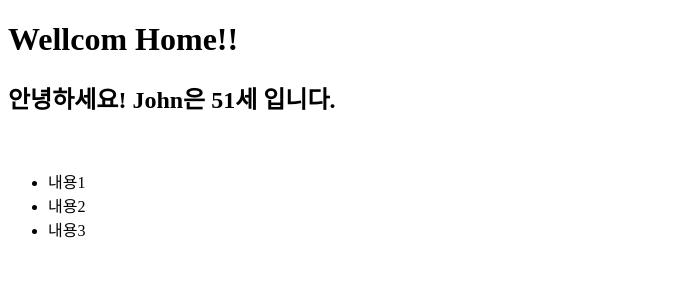
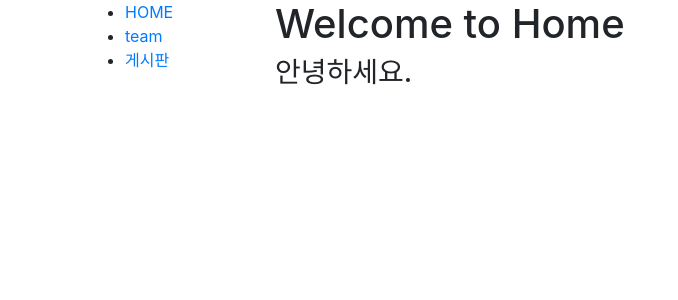
Before and after one commit to Young9235/django_project, a Django app: page / in a window 1280 px wide. Shown: the top 300 px of the page, without its empty margins (0-678 px from the left). Run offline with Django 3.2, Linux system fonts and the light colour scheme; some libraries are stand-ins or nearby versions.

Commit message:
2017.12.08 django

```diff
--- a/mysite/urls.py
+++ b/mysite/urls.py
@@ -15,12 +15,22 @@ Including another URLconf
 """
 from django.conf.urls import url
 from django.contrib import admin
+#from .views import home1
+from .views import Home
+from .views import Base
+from .views import Team
 
-from videos.views import home
-from videos.views import HomeView
+# from videos.views import home
+# from videos.views import HomeView
 
 urlpatterns = [
     url(r'^admin/', admin.site.urls),
     #url(r'^$', home, name='home'),
-    url(r'^$', HomeView.as_view(), name='home'),          #r은 read 읽는 것 / ^$:아무것도 안들어 간것.
+    #url(r'^$', HomeView.as_view(), name='home'),          #r은 read 읽는 것 / ^$:아무것도 안들어 간것. ^:시작 / $:끝
+    url(r'^$', Home.as_view()),
+    url(r'^base/$', Base.as_view()),
+    url(r'^team/$', Team.as_view()),
+    # url(r'^about/$', about),
+    # url(r'^team/$', team),
+    #url(r'^Team/$', Team.as_view()),
 ]
--- /dev/null
+++ b/mysite/views.py
@@ -0,0 +1,35 @@
+from django.http import HttpResponse
+from django.views.generic import View       # generic:
+from django.shortcuts import render
+
+#def home1(request):
+#    text = "Hello World"
+#    return HttpResponse(text)
+#def about(request):
+#    text ="<h1>우리에 대한 소개</h1>"
+#    text +="좋은 회사입니다."
+#    return HttpResponse(text)
+#def team(request):
+#    text = "<h1>팀장 : John</h1>"
+#    text +="<h1>팀원 : Jane</h1>"
+#    return HttpResponse(text)
+
+class Home(View):
+    def get(self, request, *args, **kwargs):
+        return render(request, "home.html", {})
+
+class Base(View):
+    def get(self, request, *args, **kwargs):
+        return render(request, "base.html", {})
+
+class Team(View):
+    def get(self, request, *args, **kwargs):
+        context = {
+            "team" : "숭이",
+            "number" : "10명",
+        }
+        return render(request, "team.html", context)
+
+        # 함수 get방식을 쓰는 것
+        # request의 텍스트 불러오기 {} : 서버에서 표시하고 싶은 값이 있을 때 쓰는 것
+        # 클래스는 대문자, 함수는 소문자.
--- /dev/null
+++ b/templates/base.html
@@ -0,0 +1,48 @@
+<!DOCTYPE html>
+<html lang="en">
+<head>
+<meta charset="UTF-8">
+<meta http-equiv="X-UA-Compatible" content="IE=edge">
+<meta name="viewport" content="width=device-width, initial-scale=1">
+
+<title>{% block title %}Base{% endblock %}</title>
+
+<!-- google web font -->
+<link href="https://fonts.googleapis.com/css?family=Roboto+Condensed:300,300i,400,400i,700,700i" rel="stylesheet">
+
+<!--bootstrap -->
+<link rel="stylesheet" href="https://maxcdn.bootstrapcdn.com/bootstrap/4.0.0-beta.2/css/bootstrap.min.css">
+
+
+</head>
+
+<body>
+<div class="container">
+    <div class="row">
+        <div class="col-md-2">
+            {%block sidebar%}
+            <ul>
+                <li><a href="/">HOME</a></li>
+                <li><a href="/team/">team</a></li>
+                <li><a href="/base/">게시판</a></li>
+            </ul>
+            {%endblock%}
+        </div>
+        <div class="col-md-10">
+            {% block content %}
+            <h1>base.html 입니다.</h1>
+            {% endblock content %}
+        </div>
+    </div>
+</div>
+
+
+
+<!-- jQuery -->
+<script src="https://ajax.googleapis.com/ajax/libs/jquery/3.2.1/jquery.min.js"></script>
+
+<!-- bootstrap javascript -->
+<script src="https://cdnjs.cloudflare.com/ajax/libs/popper.js/1.12.3/umd/popper.min.js" ></script>
+<script src="https://maxcdn.bootstrapcdn.com/bootstrap/4.0.0-beta.2/js/bootstrap.min.js" ></script>
+</body>
+</html>
--- a/templates/home.html
+++ b/templates/home.html
@@ -1,13 +1,10 @@
-<!DOCTYPE html>
-<html lang="en">
-<head>
-    <meta charset="UTF-8">
-    <title>Title</title>
-</head>
-<body>
-    <h1>Wellcom Home!!</h1>
-    <h2>안녕하세요! {{ name }}은 {{ number }}세 입니다.</h2>
-    <br>
-    {{ present|safe }}          <!--|safe : 브라우저화면의 형식으로 띄어준다.-->
-</body>
-</html>
+{% extends "base.html" %}
+
+{% block title %} Home {% endblock %}
+
+{% block content %}
+
+<h1>Welcome to Home</h1>
+<h3>안녕하세요.</h3>
+
+{% endblock %}
```
Also changed, not shown: templates/team.html (added, +14 -0 lines), videos/models.py (line endings or trailing spaces).
